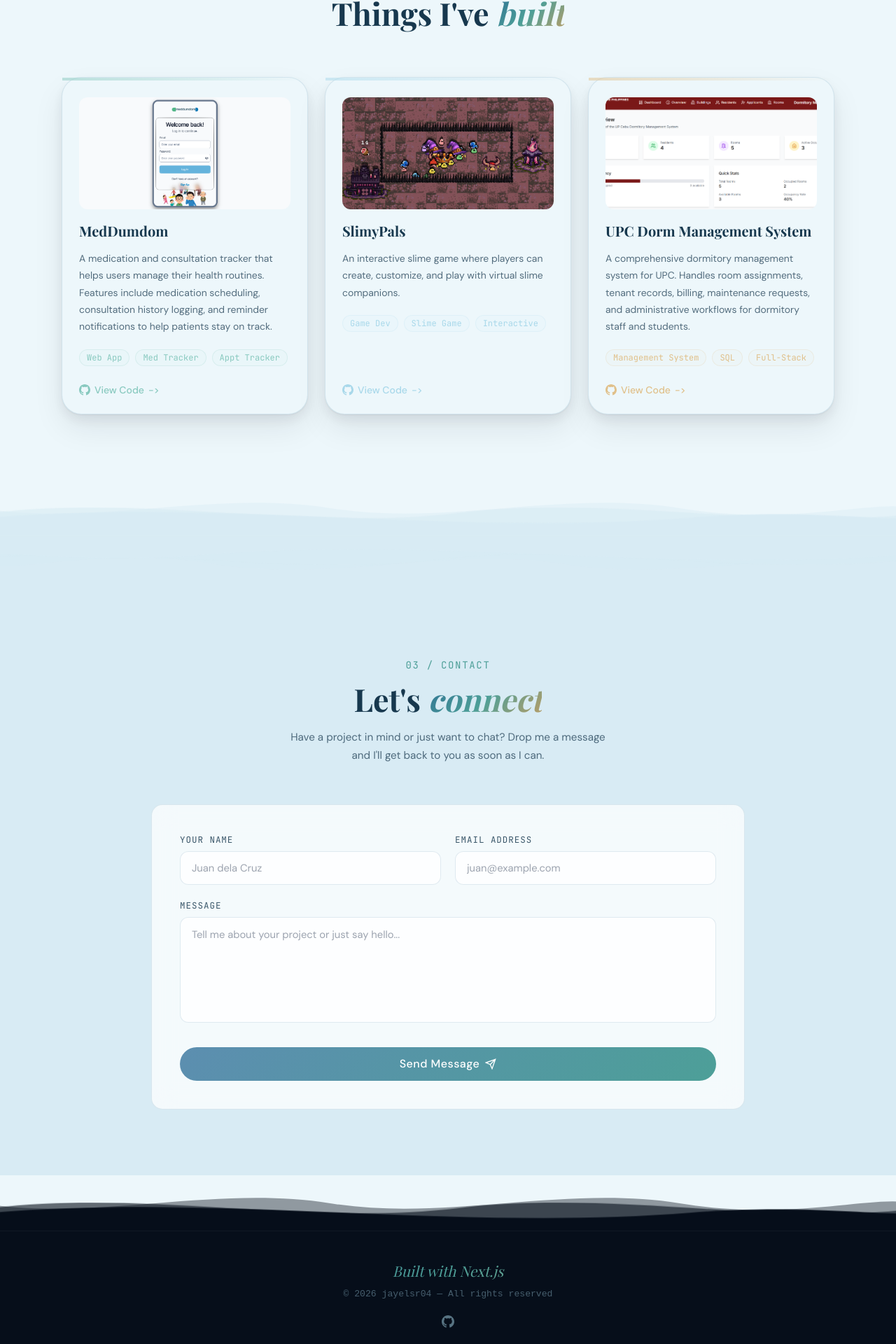
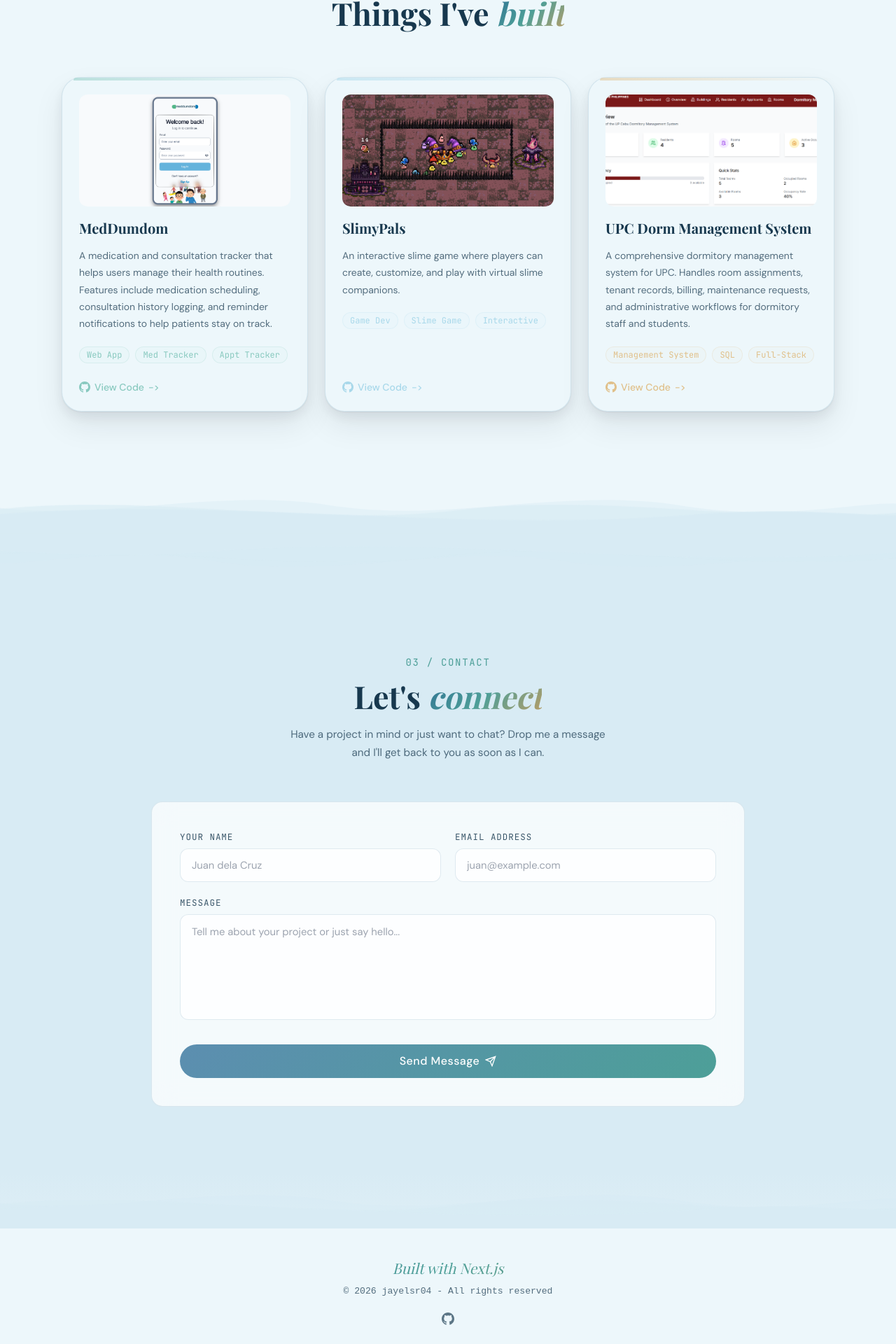
Before and after one commit to jayelsr04/Jleigh_Portfolio, a Next.js app: page / in a window 1280 px wide. Shown: the part 1891-3811 px from the top of the page at 70% size. Built offline with nearby package versions, Linux system fonts and the light colour scheme; a web font is replaced by a local one.

Commit message:
dark mode propagated to footer

```diff
--- a/src/components/layout/Footer.tsx
+++ b/src/components/layout/Footer.tsx
@@ -4,28 +4,20 @@ import WaveDivider from "@/components/ui/WaveDivider";
 
 export default function Footer() {
   return (
-    <footer className="relative" style={{ background: "var(--ocean-deep)" }}>
-      <WaveDivider flip={false} color="#060e1a" topColor="#0a1628" />
-      <div
-        className="relative z-10 text-center py-10 px-6"
-        style={{ background: "#060e1a" }}
-      >
-        <p
-          className="font-display italic text-2xl mb-2 gradient-text"
-          style={{ fontSize: "1.3rem" }}
-        >
+    <footer className="site-footer">
+      <WaveDivider
+        flip={false}
+        color="var(--wave-fill)"
+        topColor="var(--section-alt-bg)"
+      />
+      <div className="site-footer__content">
+        <p className="site-footer__title font-display italic text-2xl mb-2 gradient-text">
           Built with Next.js
         </p>
-        <p
-          style={{
-            color: "rgba(168, 216, 234, 0.4)",
-            fontSize: "0.82rem",
-            fontFamily: "var(--font-mono, monospace)",
-          }}
-        >
-          © {new Date().getFullYear()} jayelsr04 — All rights reserved
+        <p className="site-footer__copy">
+          © {new Date().getFullYear()} jayelsr04 - All rights reserved
         </p>
-        <div className="flex justify-center gap-5 mt-5">
+        <div className="site-footer__links">
           {[
             {
               href: "https://github.com/jayelsr04",
@@ -43,16 +35,7 @@ export default function Footer() {
               target="_blank"
               rel="noopener noreferrer"
               aria-label={s.label}
-              className="transition-all duration-300 hover:scale-110"
-              style={{ color: "rgba(168, 216, 234, 0.5)" }}
-              onMouseEnter={(e) =>
-                ((e.currentTarget as HTMLAnchorElement).style.color =
-                  "var(--ocean-foam)")
-              }
-              onMouseLeave={(e) =>
-                ((e.currentTarget as HTMLAnchorElement).style.color =
-                  "rgba(168, 216, 234, 0.5)")
-              }
+              className="site-footer__link"
             >
               {s.icon}
             </a>
--- a/src/components/sections/ProjectsSection.tsx
+++ b/src/components/sections/ProjectsSection.tsx
@@ -112,7 +112,7 @@ function ProjectCard({
       >
         {/* Top accent bar */}
         <div
-          className="h-1 w-full"
+          className="absolute top-0 left-4 right-0 h-1 rounded-t-[28px] overflow-hidden"
           style={{
             background: `linear-gradient(90deg, ${project.accent}80, transparent)`,
           }}
--- a/src/styles/globals.css
+++ b/src/styles/globals.css
@@ -320,3 +320,58 @@ html[data-theme="light"] .theme-toggle-track {
 .nav-link.active {
   color: var(--ocean-foam);
 }
+
+/* Footer */
+.site-footer {
+  position: relative;
+  background: linear-gradient(180deg, var(--section-bg) 0%, var(--ocean-deep) 100%);
+}
+
+.site-footer__content {
+  position: relative;
+  z-index: 1;
+  text-align: center;
+  padding: 2.5rem 1.5rem;
+  background: linear-gradient(180deg, var(--section-alt-bg) 0%, var(--section-bg) 100%);
+}
+
+.site-footer__title {
+  font-size: 1.3rem;
+}
+
+.site-footer__copy {
+  color: var(--text-muted);
+  font-size: 0.82rem;
+  font-family: var(--font-mono, monospace);
+}
+
+.site-footer__links {
+  display: flex;
+  justify-content: center;
+  gap: 1.25rem;
+  margin-top: 1.25rem;
+}
+
+.site-footer__link {
+  color: var(--text-soft);
+  transition: transform 0.3s ease, color 0.3s ease, opacity 0.3s ease;
+  opacity: 0.8;
+}
+
+.site-footer__link:hover {
+  color: var(--ocean-foam);
+  transform: scale(1.1);
+  opacity: 1;
+}
+
+html[data-theme="light"] .site-footer {
+  background: linear-gradient(180deg, var(--section-bg) 0%, var(--section-alt-bg) 100%);
+}
+
+html[data-theme="light"] .site-footer__content {
+  background: linear-gradient(180deg, var(--section-alt-bg) 0%, var(--page-bg) 100%);
+}
+
+html[data-theme="light"] .site-footer__link:hover {
+  color: var(--ocean-seafoam);
+}
```
